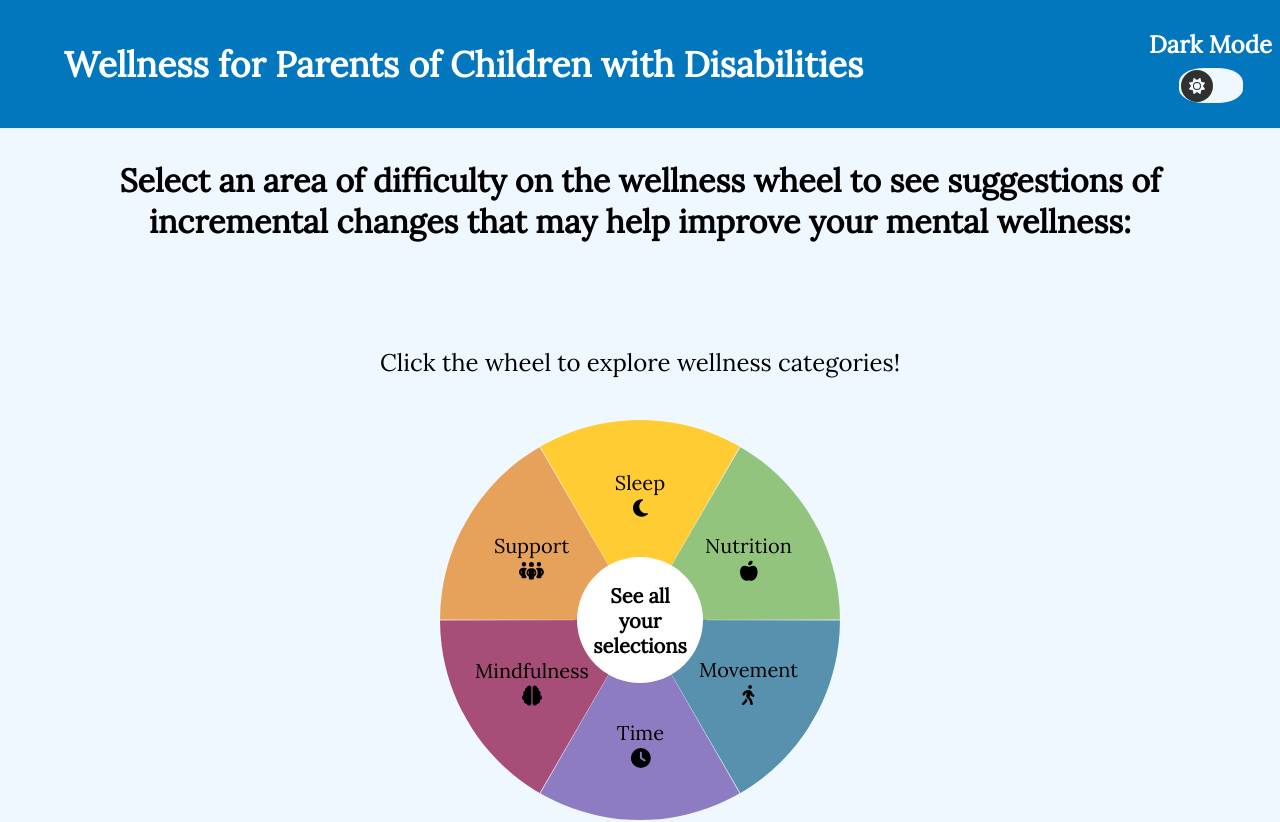
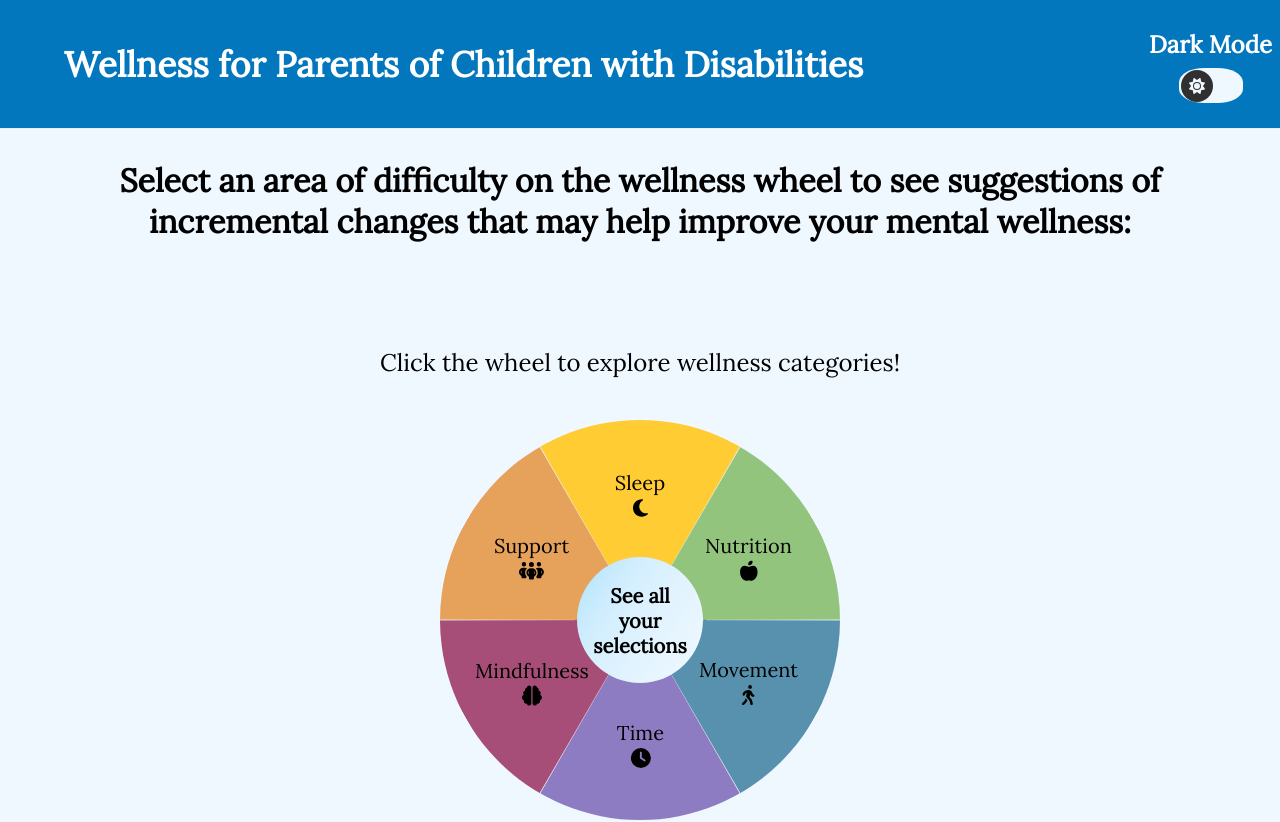
Before and after one commit to ahauter/parenting-wellness-site, a React (Create React App) app: page / in a window 1280 px wide. Shown: the top 822 px of the page. Built offline with nearby package versions, Linux system fonts and the light colour scheme.

Commit message:
Added wheel animation

```diff
--- /dev/null
+++ b/src/components/categorySelect/CategorySelect.js
@@ -0,0 +1,120 @@
+import React, { useEffect } from 'react';
+import styles from './styles.module.css'
+import { FontAwesomeIcon } from "@fortawesome/react-fontawesome";
+import { icons } from '../../icons';
+
+export const SHOW_ALL_CATEGORIES = 'all';
+
+export default function CategorySelect({ categoryData, onSelect, size }) {
+    const handleSelect = (category) => {
+        onSelect(category);
+    };
+    const categories = Object.keys(categoryData);
+    size = size || 400;
+    // TODO resize text based on size
+    const fontSize = size / 20;
+    const numCategories = categories.length;
+    // we want to make a selection wheel
+    const rotation = 360 / numCategories;
+    const r = size / 2;
+    const vertexOffet = Math.round(r * Math.tan(Math.PI / numCategories));
+    const arcPolygon = `polygon(${r - vertexOffet}px 0, ${r + vertexOffet}px 0, 50% 50% )`;
+
+    const centerRef = React.useRef(null);
+    const [mouseX, setMouseX] = React.useState(0);
+    const [mouseY, setMouseY] = React.useState(0);
+    useEffect(() => {
+        const handleMouseMove = (e) => {
+            setMouseX(e.clientX);
+            setMouseY(e.clientY);
+        };
+        window.addEventListener('mousemove', handleMouseMove);
+        return () => {
+            window.removeEventListener('mousemove', handleMouseMove);
+        };
+    }, []);
+    // generate a css gradient based on mouse position for center of the wheel
+    useEffect(() => {
+        const centerElem = centerRef.current;
+        const rect = centerElem.getBoundingClientRect();
+        const centerX = rect.left + (rect.width / 2);
+        const centerY = rect.top + (rect.height / 2);
+        const mouseDistance = Math.sqrt(Math.pow(mouseX - centerX, 2) + Math.pow(mouseY - centerY, 2));
+        const x = mouseX - centerX;
+        const y = mouseY - centerY;
+        const angle = Math.atan2(y, x) * 180 / Math.PI;
+        // adjust percent to make distance inside middle to be constant
+        const grandientStyle = `linear-gradient(${angle - 90}deg, var(--color-secondary) 0%, 1%, var(--background-color) 95%)`;
+        if (mouseDistance > size / 8) {
+            centerElem.style.backgroundImage = grandientStyle;
+        } else {
+            centerElem.style.backgroundImage = '';
+        }
+    }, [mouseX, mouseY]);
+
+    //TODO make category text and icon appear in correct place
+    return (
+        <div className={styles.categoryContainer}
+            style={{
+                paddingTop: `${size / 2}px`,
+                paddingBottom: `${size / 2}px`,
+            }}
+        >
+            <div className={styles.categoryTitle}>Select a Category</div>
+            {categories.map((categoryName, i) => {
+                const category = categoryData[categoryName];
+                const elemId = `text-display-${categoryName}`;
+                const textRotation = -1 * (i * rotation);
+                return <>
+                    <div
+                        key={category}
+                        className={styles.category}
+                        onClick={() => handleSelect(categoryName)}
+                        style={{
+                            height: size,
+                            width: size,
+                            backgroundColor: `${category.color}`,
+                            clipPath: arcPolygon,
+                            transform: `rotate(${i * rotation}deg)`,
+                        }}
+                    >
+                        <div
+                            className={styles.categoryTextContainer}
+                            style={{
+                                top: `${size / 8}px`,
+                            }}>
+                            <span
+                                id={elemId}
+                                style={{
+                                    transform: `rotate(${textRotation}deg)`,
+                                    fontSize: fontSize,
+                                }}>
+                                {category.title}
+                                <br />
+                                <FontAwesomeIcon icon={icons(categoryName)} />
+                            </span>
+                        </div>
+                    </div>
+                </>
+            })
+            }
+            <div className={styles.center}
+                style={{
+                    height: size / 4,
+                    width: size / 4,
+                    padding: size / 30,
+                }}
+                ref={centerRef}
+                onClick={() => handleSelect(SHOW_ALL_CATEGORIES)}
+            >
+                <div
+                    className={styles.centerInner}
+                    style={{
+                        fontSize: fontSize,
+                    }}>
+                    See all your selections
+                </div>
+            </div>
+        </div >
+    );
+};
--- a/src/components/categorySelect/index.js
+++ b/src/components/categorySelect/index.js
@@ -1,85 +1,4 @@
-import React from 'react';
-import styles from './styles.module.css'
-import { FontAwesomeIcon } from "@fortawesome/react-fontawesome";
-import { icons } from '../../icons';
-
-export const SHOW_ALL_CATEGORIES = 'all';
-
-export default function CategorySelect({ categoryData, onSelect, size }) {
-    const handleSelect = (category) => {
-        onSelect(category);
-    };
-    const categories = Object.keys(categoryData);
-    size = size || 400;
-    // TODO resize text based on size
-    const fontSize = size / 20;
-    const numCategories = categories.length;
-    // we want to make a selection wheel
-    const rotation = 360 / numCategories;
-    const r = size / 2;
-    const vertexOffet = Math.round(r * Math.tan(Math.PI / numCategories));
-    const arcPolygon = `polygon(${r - vertexOffet}px 0, ${r + vertexOffet}px 0, 50% 50% )`;
-
-    //TODO make category text and icon appear in correct place
-    return (
-        <div className={styles.categoryContainer}
-            style={{
-                paddingTop: `${size / 2}px`,
-                paddingBottom: `${size / 2}px`,
-            }}
-        >
-            <div className={styles.categoryTitle}>Select a Category</div>
-            {categories.map((categoryName, i) => {
-                const category = categoryData[categoryName];
-                const elemId = `text-display-${categoryName}`;
-                const textRotation = -1 * (i * rotation);
-                return <>
-                    <div
-                        key={category}
-                        className={styles.category}
-                        onClick={() => handleSelect(categoryName)}
-                        style={{
-                            height: size,
-                            width: size,
-                            backgroundColor: `${category.color}`,
-                            clipPath: arcPolygon,
-                            transform: `rotate(${i * rotation}deg)`,
-                        }}
-                    >
-                        <div
-                            className={styles.categoryTextContainer}
-                            style={{
-                                top: `${size / 8}px`,
-                            }}>
-                            <span
-                                id={elemId}
-                                style={{
-                                    transform: `rotate(${textRotation}deg)`,
-                                    fontSize: fontSize,
-                                }}>
-                                {category.title}
-                                <br />
-                                <FontAwesomeIcon icon={icons(categoryName)} />
-                            </span>
-                        </div>
-                    </div>
-                </>
-            })
-            }
-            <div className={styles.center}
-                style={{
-                    height: size / 4,
-                    width: size / 4,
-                    padding: size / 30
-                }}
-                onClick={() => handleSelect(SHOW_ALL_CATEGORIES)}
-            >
-                <div
-                    className={styles.centerInner}
-                    style={{ fontSize: fontSize }}>
-                    See all your selections
-                </div>
-            </div>
-        </div >
-    );
-};
+import CategorySelect from './CategorySelect';
+import { SHOW_ALL_CATEGORIES } from './CategorySelect';
+export default CategorySelect;
+export { SHOW_ALL_CATEGORIES };
```
